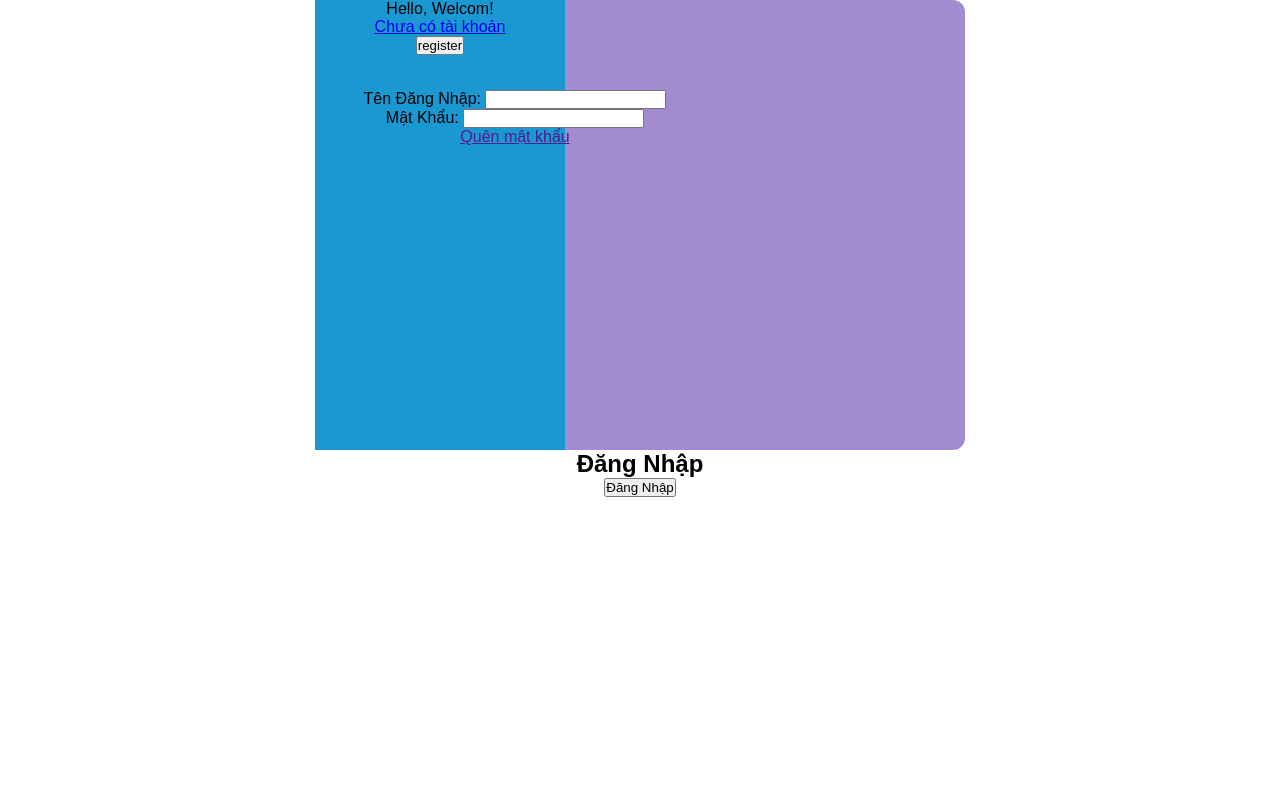
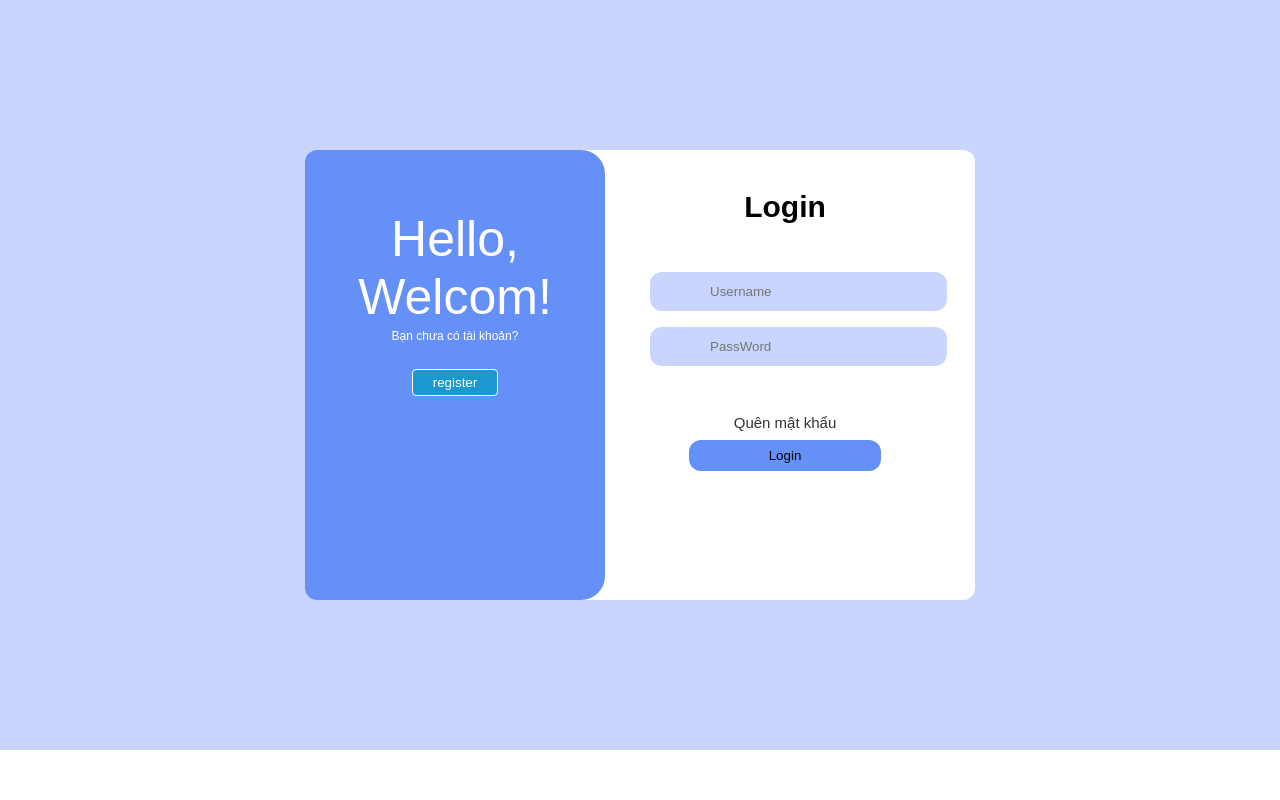
Before and after one commit to ITK1/phone, a PHP site: page /login.html in a window 1280 px wide. Run offline with PHP 8.4, Linux system fonts and the light colour scheme.

Commit message:
login css

```diff
--- a/assets/style.css
+++ b/assets/style.css
@@ -266,23 +266,108 @@ nav > .navcon > ul > li {
 
 /* CSS CHO LOGIN */
 #login {
+  background-color: #c9d5fd;
+  min-height: 750px;
+  position: relative;
+}
+#login .login-main {
+  position: absolute;
+  top: 50%; /* đẩy xuống 50% chiều cao */
+  left: 50%;
+  transform: translate(-50%, -50%); /* kéo ngược lại đúng giữa */
+}
+#login .h1 {
+  color: white;
+  font-size: 50px;
+  margin-top: 60px;
+}
+#login .no-tk a {
+  text-decoration: none;
+  list-style: none;
+  color: white;
+  font-size: 12px;
+}
+#login .no-tk a:hover {
+  color: black;
 }
 #login .login-container {
-  width: 650px;
+  width: 670px;
   height: 450px;
-  background-color: #a18cd1;
+  background-color: white;
   border-radius: 0.75rem;
   text-align: center;
   margin: 0 auto;
-  position: relative;
+  display: flex;
+}
+#login .login-group {
 }
 #login .header-text {
-  width: 250px;
+  width: 300px;
   height: 450px;
+  background-color: #6590f8;
+  border-radius: 0.75rem 1.5rem 1.5rem 0.75rem;
+}
+#login .btn-register {
   background-color: #1a98d2;
+  border: white solid 1px;
+  color: white;
+  padding: 5px 20px;
+  border-radius: 0.25rem;
+  margin-top: 25px;
+}
+#login .btn-register:hover {
+  transform: scale(1.05);
 }
 #login .login-login {
-  width: 400px;
-  position: absolute;
+  width: 300px;
   top: 90px;
 }
+#login .header-login {
+  width: 150px;
+  display: inline-block;
+}
+
+#login .login-header {
+  font-weight: bold;
+  font-size: 30px;
+  margin: 40px;
+  margin-left: 100px;
+}
+#login .form-group input {
+  border-radius: 0.75rem;
+  margin: 8px;
+  background-color: #c9d5fd;
+  border: none;
+  padding: 12px 60px;
+  margin-left: 45px;
+}
+#login .form-group input {
+  color: black;
+}
+#login .login-group {
+  margin-left: 60px;
+}
+#login .forgot-pass a {
+  list-style: none;
+  text-decoration: none;
+  color: #333;
+  font-size: 15px;
+}
+#login .forgot-pass a:hover {
+  color: #6590f8;
+}
+#login .login-group {
+  margin-top: 40px;
+
+  display: inline-block;
+}
+#login .btn-login button {
+  background-color: #6590f8;
+  padding: 8px 80px;
+  border: none;
+  border-radius: 0.75rem;
+  margin: 8px;
+}
+#login .btn-login:hover {
+  transform: scale(1.05);
+}
--- a/login.html
+++ b/login.html
@@ -8,40 +8,47 @@
   </head>
   <body>
     <div id="login">
+    <div class="login-main">
       <div class="login-container">
         <div class="header-text">
-          <div>Hello, Welcom!</div>
-          <div>
+          <div class="h1">Hello, Welcom!</div>
+          <div class="no-tk">
             <a href="index.php?controller=auth&action=register"
-              >Chưa có tài khoản</a
+              >Bạn chưa có tài khoản?</a
             >
           </div>
           <button class="btn-register">register</button>
         </div>
-        <h2>Đăng Nhập</h2>
-
+        <div class="login-login">
+          <div class="login-header">Login</div>
         <form
           action="index.php?controller=auth&action=processLogin"
           method="POST"
         >
-          <div class="login-login">
             <div class="form-group">
-              <label for="username">Tên Đăng Nhập:</label>
-              <input type="text" id="username" name="username" required />
+              <input type="text" id="username" name="username" required placeholder="Username"/>
             </div>
             <div class="form-group">
-              <label for="password">Mật Khẩu:</label>
-              <input type="password" id="password" name="password" required />
+              <input type="password" id="password" name="password" required placeholder="PassWord"/>
             </div>
-            <div class="forgot-pass"><a href="">Quên mật khẩu</a></div>
+
+          <div class="login-group">
+            <div class="forgot-pass">
+              <a href="">Quên mật khẩu</a>
+            </div>
+            <div class="btn-login"><button type="submit" >Login</button></div>
           </div>
-          <button type="submit" class="btn-login">Đăng Nhập</button>
+          </div>
+
+
         </form>
+
 
         <!-- <div class="register-link">
             <p>Chưa có tài khoản? <a href="index.php?controller=auth&action=register">Đăng ký tại đây</a>.</p>
         </div> -->
       </div>
     </div>
+  </div>
   </body>
 </html>
```
